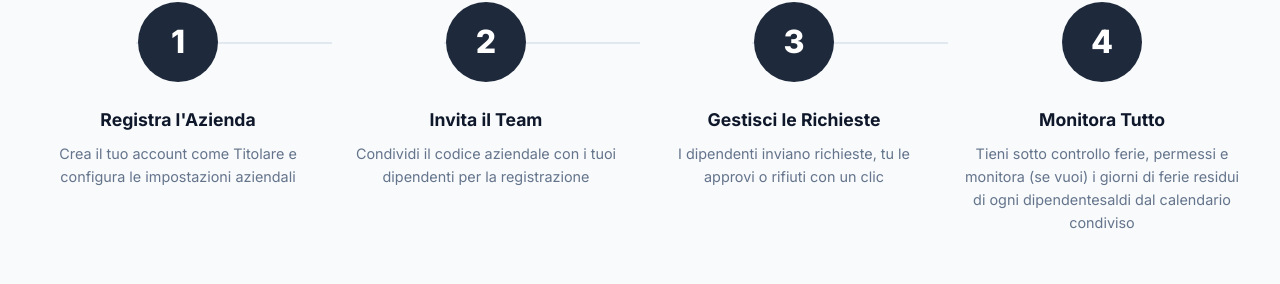
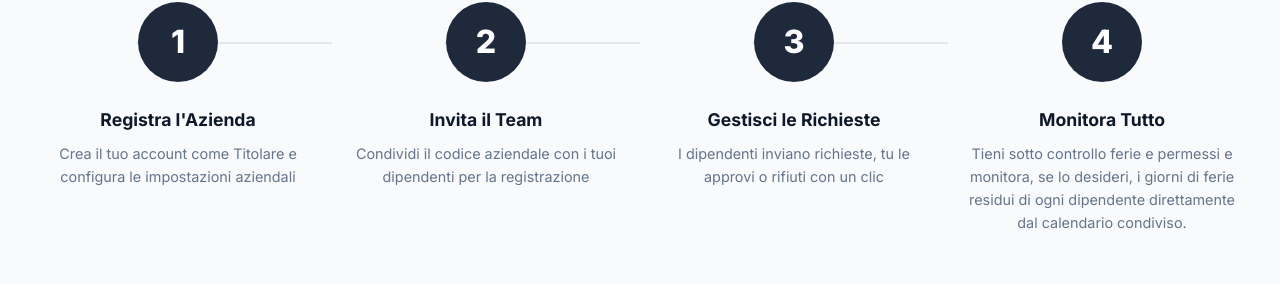
Before and after one commit to LuiCas60/Sito-ferie-e-Permessi, a plain HTML site: page index.html in a window 1280 px wide. Shown: the part 2317-2601 px from the top of the page. Drawn offline with Linux system fonts and the light colour scheme.

Commit message:
Refine text for clarity in index.html
Piccola modifica

```diff
--- a/index.html
+++ b/index.html
@@ -942,7 +942,7 @@
                 <div class="step">
                     <div class="step-number">4</div>
                     <h3>Monitora Tutto</h3>
-                    <p>Tieni sotto controllo ferie, permessi e monitora (se vuoi) i giorni di ferie residui di ogni dipendentesaldi dal calendario condiviso</p>
+                    <p>Tieni sotto controllo ferie e permessi e monitora, se lo desideri, i giorni di ferie residui di ogni dipendente direttamente dal calendario condiviso.</p>
                 </div>
             </div>
         </div>
```
